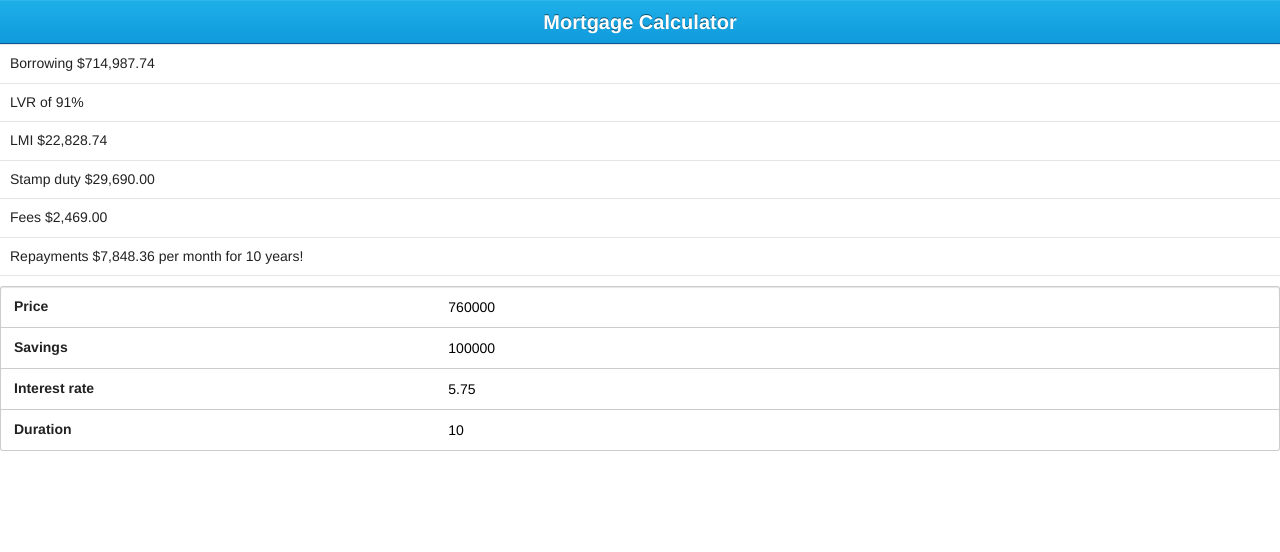
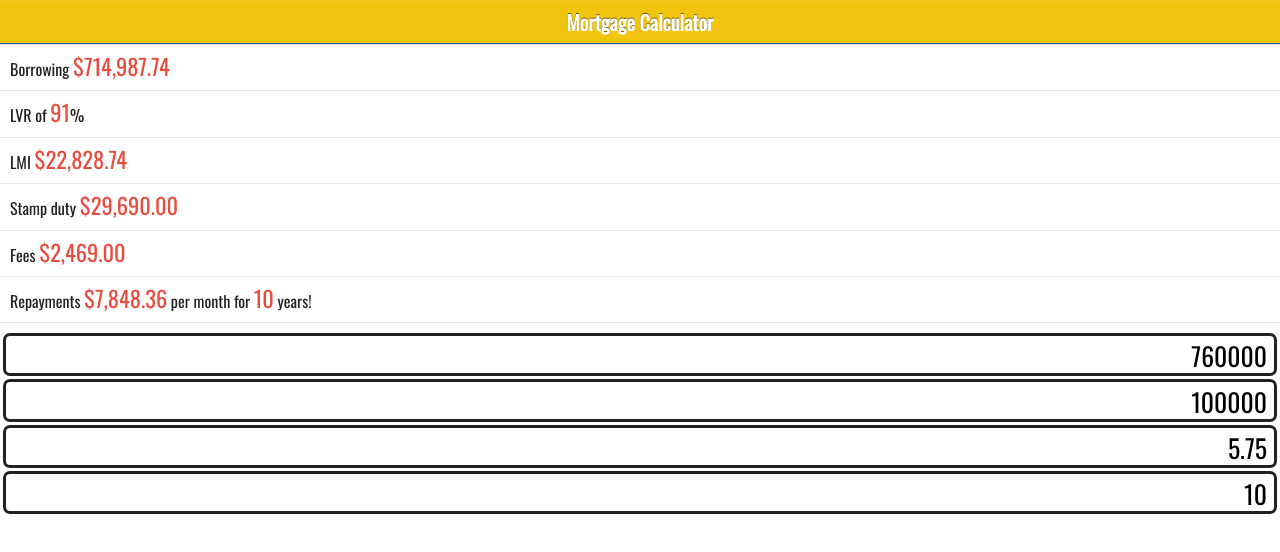
Before and after one commit to hongymagic/scrooge, a website: page public/index.html in a window 1280 px wide. Drawn offline with nearby package versions, Linux system fonts and the light colour scheme.

Commit message:
Add custom styles

```diff
--- a/public/index.html
+++ b/public/index.html
@@ -20,6 +20,7 @@
 		<link rel="apple-touch-icon-precomposed" sizes="57x57" href="touch-icons/apple-touch-icon-57x57.png">
 
 		<link rel="stylesheet" href="styles/ratchet.css">
+		<link rel="stylesheet" href="styles/styles.css">
 
 		<script src="scripts/lib/ratchet.js"></script>
 		<script src="scripts/lib/accounting.js"></script>
@@ -37,7 +38,7 @@
 		<!-- Wrap all non-bar HTML in the .content div (this is actually what scrolls) -->
 		<div class="content">
 			<div id="summary"></div>
-			<div id="form"></div>
+			<form id="form"></form>
 		</div>
 
 		<script type="text/html" id="__MortgageSummary">
@@ -53,19 +54,15 @@
 		<script type="text/html" id="__MortgageForm">
 			<div class="input-group">
 				<div class="input-row">
-					<label>Price</label>
-					<input type="number" name="price" placeholder="Total savings" data-step="1000">
+					<input type="number" name="price" class="currency" placeholder="Total savings" data-step="1000">
 				</div>
 				<div class="input-row">
-					<label>Savings</label>
 					<input type="number" name="savings" placeholder="Total savings" data-step="1000">
 				</div>
 				<div class="input-row">
-					<label>Interest rate</label>
 					<input type="number" name="interest" placeholder="Interest rate" data-step="0.1">
 				</div>
 				<div class="input-row">
-					<label>Duration</label>
 					<input type="number" name="duration" placeholder="Repayment duration in months" data-step="1">
 				</div>
 			</div>
--- a/public/styles/ratchet.css
+++ b/public/styles/ratchet.css
@@ -206,8 +206,6 @@ a {
   display: -webkit-box;
   display: box;
   background-color: #1eb0e9;
-  background-image: -webkit-linear-gradient(top, #1eb0e9 0, #109adc 100%);
-  background-image: linear-gradient(to bottom, #1eb0e9 0, #109adc 100%);
   border-bottom: 1px solid #0e5895;
   box-shadow: inset 0 1px 1px -1px rgba(255, 255, 255, .8);
   -webkit-box-orient: horizontal;
@@ -686,11 +684,6 @@ select {
   border-bottom: 1px solid rgba(0, 0, 0, .2);
   border-radius: 0;
   box-shadow: none;
-}
-
-/* Remove bottom border on last input to avoid double bottom border */
-.input-group input:last-child {
-  border-bottom-width: 0;
 }
 
 /* Input groups with labels
--- /dev/null
+++ b/public/styles/styles.css
@@ -0,0 +1,68 @@
+@import url(http://fonts.googleapis.com/css?family=Oswald);
+
+body {
+	font: 100%/140% 'Oswald', Helvetica, sans-serif;
+}
+
+/* Don't let users select inside the form */
+form {
+	-webkit-user-select: none;
+	-moz-user-select: none;
+	-ms-user-select: none;
+}
+
+/* Remove webkit inner spinners */
+input::-webkit-inner-spin-button {
+	-webkit-appearance: none;
+}
+
+/**
+ * Ratchet overrides
+ */
+
+.bar-title {
+	background-color: #F1C40F;
+}
+
+.input-group, .input-row {
+	border: 0;
+	padding: 0;
+}
+
+.input-row {
+	margin: 3px;
+}
+
+/**
+ * Custom styles
+ */
+
+input[type=number], button {
+	border: 3px solid #222222;
+	padding: 0;
+	height: 43px;
+
+	border-radius: 7px;
+	box-sizing: border-box;
+
+	position: relative;
+}
+
+input[type=number] {
+	padding: 0 7px;
+	text-align: right;
+	font-size: 160%;
+}
+
+input[type=number]:active,
+input[type=number]:focus {
+	background-color: #E74C3C;
+	border-color: #E74C3C;
+	color: #ffffff;
+	outline: 0;
+}
+
+li span {
+	font-size: 140%;
+	color: #E74C3C;
+}
```
